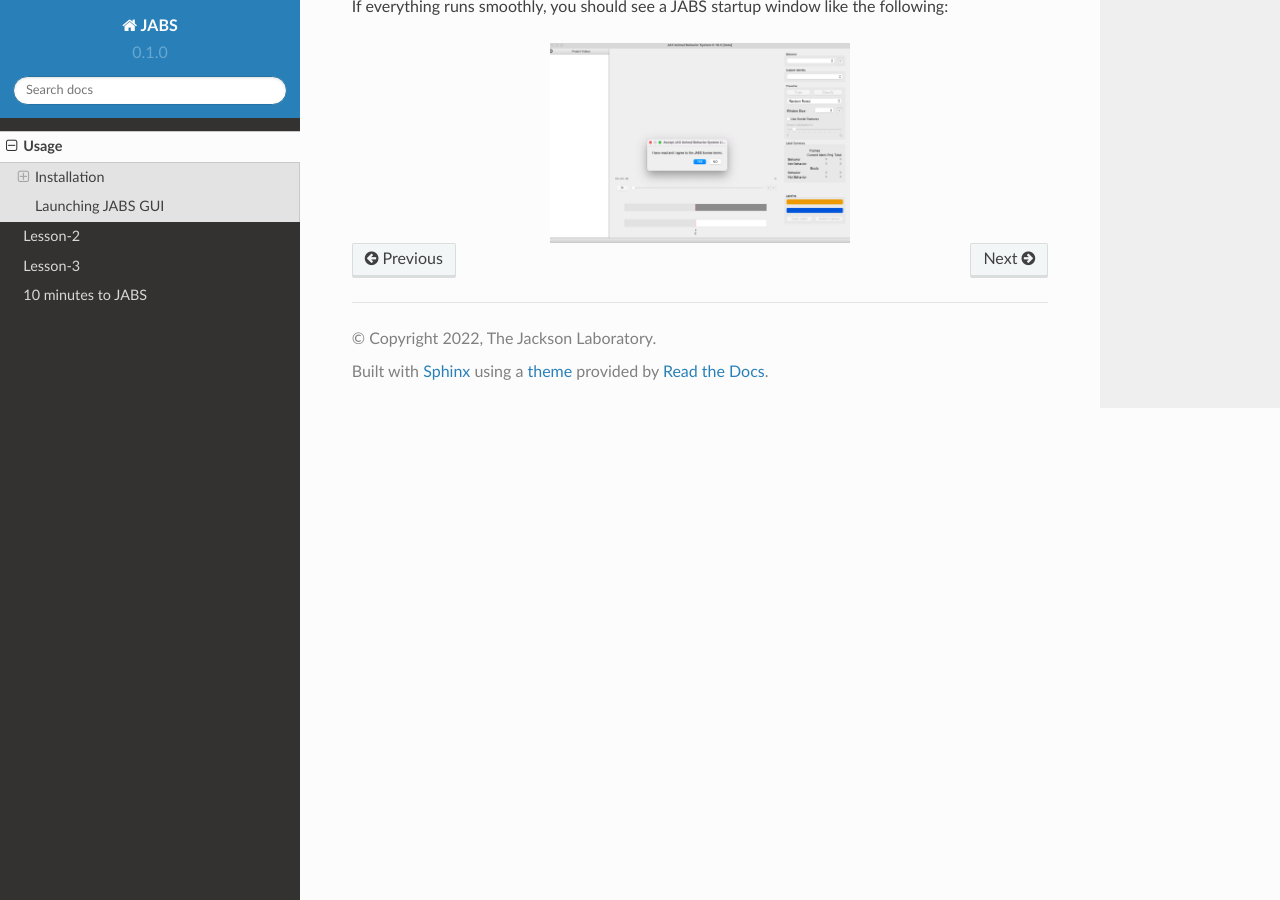
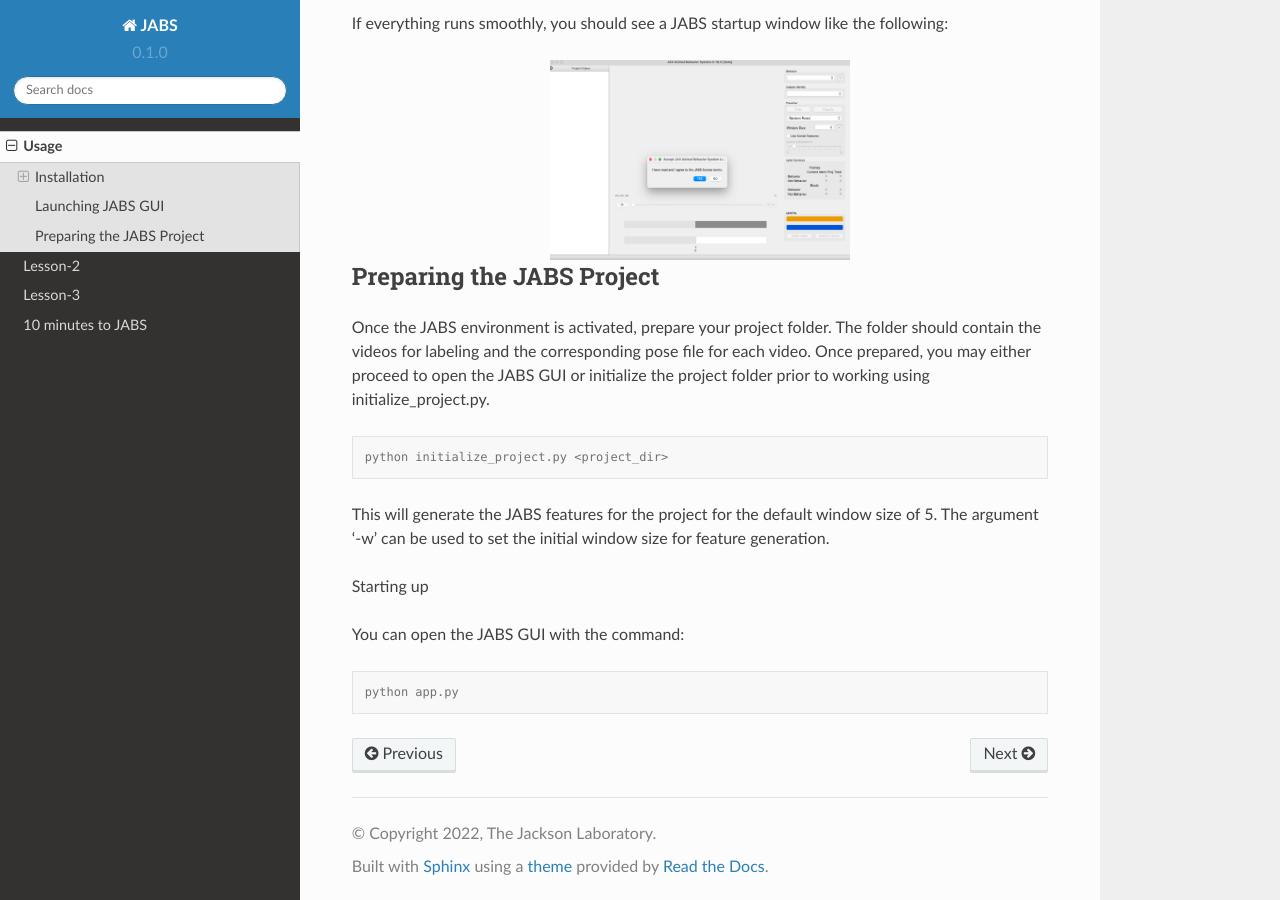
Before and after one commit to KumarLabJax/JABS-behavior-classifier, a Sphinx documentation site: the page built from docs/source/usage.rst, in a window 1280 px wide and 900 px high, scrolled down 1204 px. Built offline with Sphinx 7.4.7 and the Read the Docs theme 2.0.0, drawn with Linux system fonts in a browser that asks for light colours; some of the changed text lies outside the part shown.

Commit message:
Update usage.rst

```diff
--- a/docs/source/usage.rst
+++ b/docs/source/usage.rst
@@ -67,3 +68,27 @@
     :align: center
     :height: 200px
     :alt: alternate text
+
+
+
+Preparing the JABS Project
+--------------------------
+
+Once the JABS environment is activated, prepare your project folder. The folder should contain the videos for labeling and the corresponding pose file for each video.
+Once prepared, you may either proceed to open the JABS GUI or initialize the project folder prior to working using initialize_project.py.
+
+.. code-block:: console
+
+    python initialize_project.py <project_dir>
+
+
+
+This will generate the JABS features for the project for the default window size of 5. The argument ‘-w’ can be used to set the initial window size for feature generation.
+
+Starting up
+
+You can open the JABS GUI with the command:
+
+.. code-block:: console
+
+    python app.py
```
Also changed, not shown: other parts of docs/source/usage.rst (+3 -2 lines).
